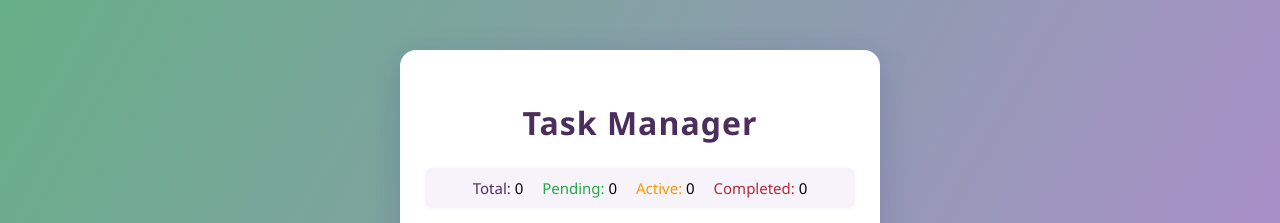
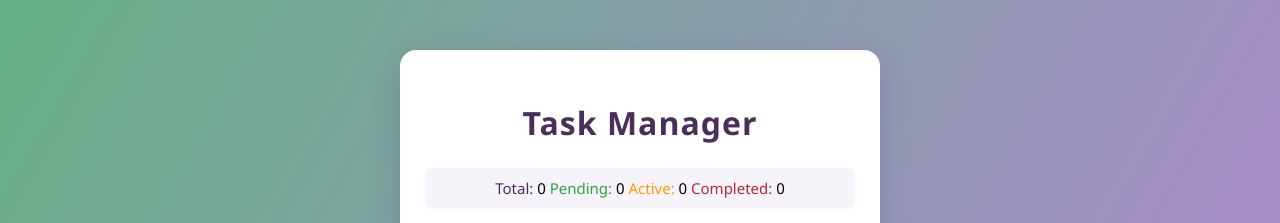
Before and after one commit to syam9xd/finalproject, a plain HTML site: page index.html in a window 1280 px wide. Shown: the top 223 px of the page. Drawn offline with Linux system fonts and the light colour scheme.

Commit message:
enhanced the design

```diff
--- a/index.html
+++ b/index.html
@@ -53,9 +53,9 @@
       const pending = tasks.filter(t => !t.completed).length;
       overview.innerHTML = `
         <span style="color:#4b2e5c;font-weight:500;">Total:</span> ${total}
-        <span style="color:#28a745;font-weight:500;margin-left:15px;">Pending:</span> ${pending}
-        <span style="color:#ff9800;font-weight:500;margin-left:15px;">Active:</span> ${pending}
-        <span style="color:#b52a37;font-weight:500;margin-left:15px;">Completed:</span> ${completed}
+        <span style="color:#28a745;font-weight:500;">Pending:</span> ${pending}
+        <span style="color:#ff9800;font-weight:500;">Active:</span> ${pending}
+        <span style="color:#b52a37;font-weight:500;">Completed:</span> ${completed}
       `;
     }
 
```
Also changed, not shown: styles.css (+22 -0 lines).
